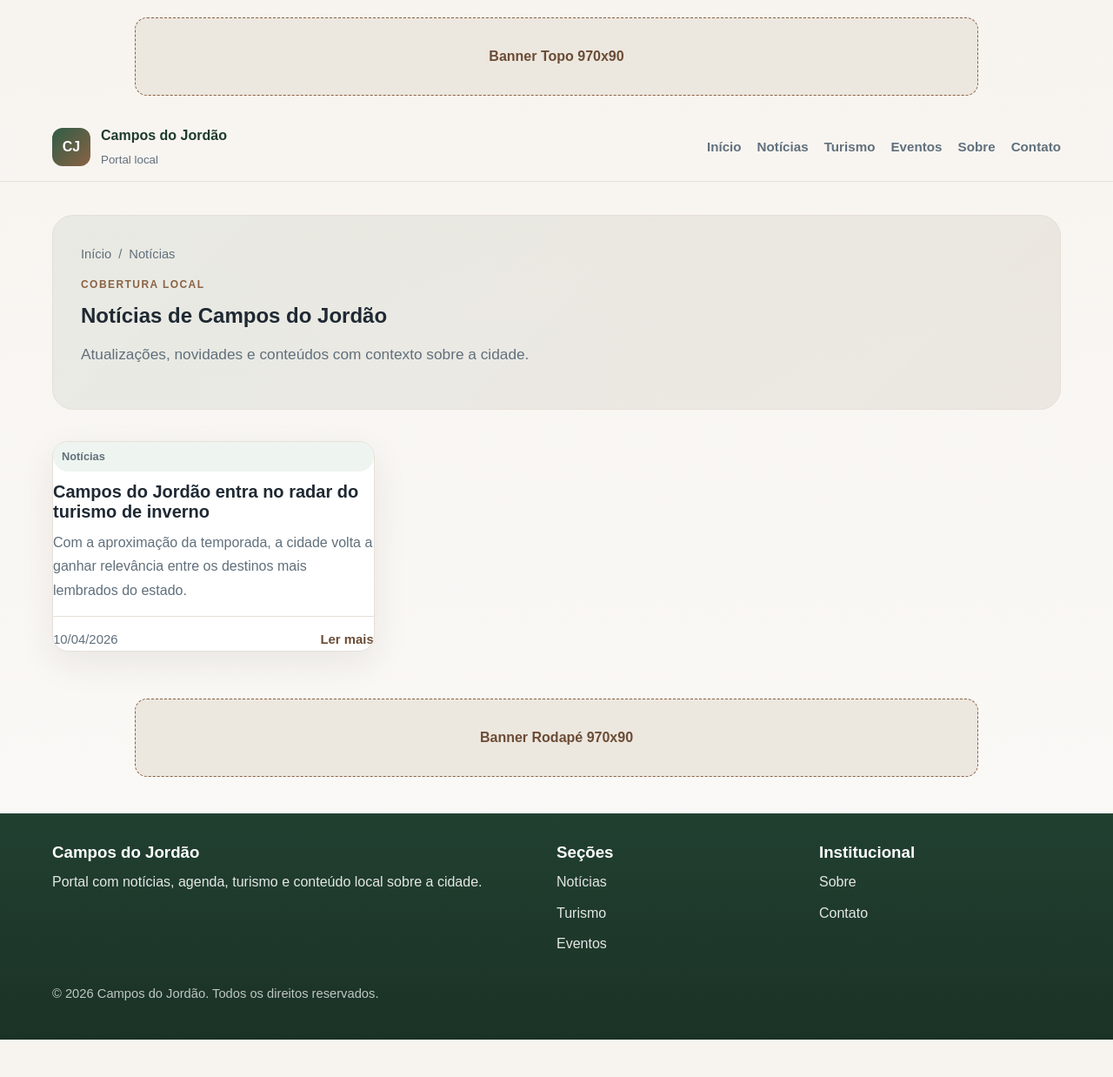
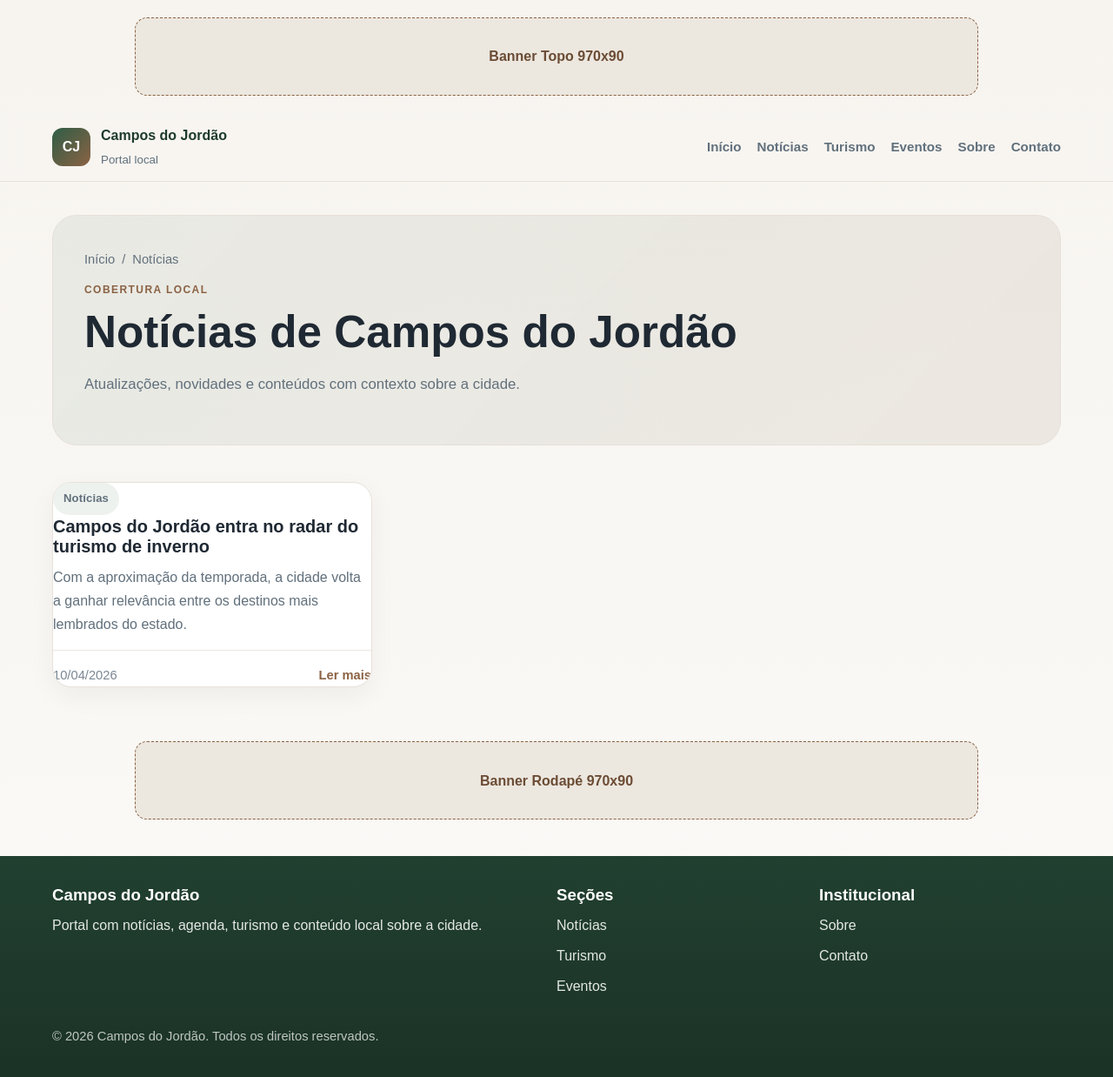
Before and after one commit to projetocamposdojordao/projetocamposdojordao.github.io, a Jekyll site: the page built from noticias.md, in a window 1280 px wide and 1244 px high. Shown: the top 1238 px of the window at 87% size. Built offline with Jekyll 4.4.1, drawn with Linux system fonts in a browser that asks for light colours.

Commit message:
Update style.css

```diff
--- a/assets/style.css
+++ b/assets/style.css
@@ -923,3 +923,171 @@
     grid-template-columns: 1fr;
   }
 }
+
+/* Página de categorias / listagens */
+.page-hero.compact .container {
+  max-width: 1280px;
+  padding: 38px 36px;
+  border-radius: 28px;
+}
+
+.page-hero.compact h1 {
+  font-size: clamp(2.2rem, 4vw, 3.4rem);
+  line-height: 1.05;
+  margin-bottom: 18px;
+}
+
+.page-hero.compact .lead {
+  max-width: 780px;
+  font-size: 1.05rem;
+  line-height: 1.8;
+}
+
+/* Grid dos cards */
+.cards-grid,
+.portal-cards {
+  display: grid;
+  grid-template-columns: repeat(3, minmax(0, 1fr));
+  gap: 28px;
+  align-items: stretch;
+}
+
+/* Card mais refinado */
+.card,
+.portal-card {
+  display: flex;
+  flex-direction: column;
+  height: 100%;
+  overflow: hidden;
+  border-radius: 22px;
+  border: 1px solid #e7e1da;
+  background: #fff;
+  box-shadow: 0 10px 30px rgba(0, 0, 0, 0.05);
+  transition: transform 0.18s ease, box-shadow 0.18s ease, border-color 0.18s ease;
+}
+
+.card:hover,
+.portal-card:hover {
+  transform: translateY(-4px);
+  box-shadow: 0 16px 36px rgba(0, 0, 0, 0.08);
+  border-color: #d8cabd;
+}
+
+/* Thumbnail opcional */
+.card-thumb {
+  display: block;
+  width: 100%;
+  aspect-ratio: 16 / 9;
+  overflow: hidden;
+  background: #ece8e2;
+}
+
+.card-thumb img {
+  width: 100%;
+  height: 100%;
+  object-fit: cover;
+  display: block;
+}
+
+/* Corpo do card */
+.card-body {
+  display: flex;
+  flex-direction: column;
+  flex: 1;
+  padding: 22px 22px 18px;
+  gap: 12px;
+}
+
+/* Tag */
+.tag {
+  align-self: flex-start;
+  margin-bottom: 2px;
+  padding: 7px 12px;
+  border-radius: 999px;
+  background: #edf2ee;
+  color: #4f6678;
+  font-size: 0.82rem;
+  font-weight: 700;
+  letter-spacing: 0.01em;
+}
+
+/* Título */
+.card-body h3 {
+  margin: 0;
+  font-size: 1.1rem;
+  line-height: 1.22;
+  color: #132a44;
+  display: -webkit-box;
+  -webkit-line-clamp: 2;
+  -webkit-box-orient: vertical;
+  overflow: hidden;
+}
+
+.card-body h3 a {
+  color: inherit;
+  text-decoration: none;
+}
+
+.card-body h3 a:hover {
+  color: var(--green-800);
+}
+
+/* Resumo */
+.card-body p {
+  margin: 0;
+  color: #5d6f82;
+  font-size: 1rem;
+  line-height: 1.7;
+  display: -webkit-box;
+  -webkit-line-clamp: 4;
+  -webkit-box-orient: vertical;
+  overflow: hidden;
+}
+
+/* Rodapé */
+.card-footer {
+  margin-top: auto;
+  padding-top: 16px;
+  border-top: 1px solid #ece6df;
+  display: flex;
+  justify-content: space-between;
+  align-items: center;
+  gap: 14px;
+  color: #7b8793;
+  font-size: 0.92rem;
+}
+
+.card-footer a {
+  color: #8b6244;
+  font-weight: 700;
+  text-decoration: none;
+  white-space: nowrap;
+}
+
+.card-footer a:hover {
+  text-decoration: underline;
+}
+
+/* Espaçamento geral melhor */
+.content-section {
+  padding: 30px 0 42px;
+}
+
+/* Responsivo */
+@media (max-width: 1100px) {
+  .cards-grid,
+  .portal-cards {
+    grid-template-columns: repeat(2, minmax(0, 1fr));
+  }
+}
+
+@media (max-width: 700px) {
+  .cards-grid,
+  .portal-cards {
+    grid-template-columns: 1fr;
+  }
+
+  .page-hero.compact .container {
+    padding: 28px 22px;
+  }
+}
```
